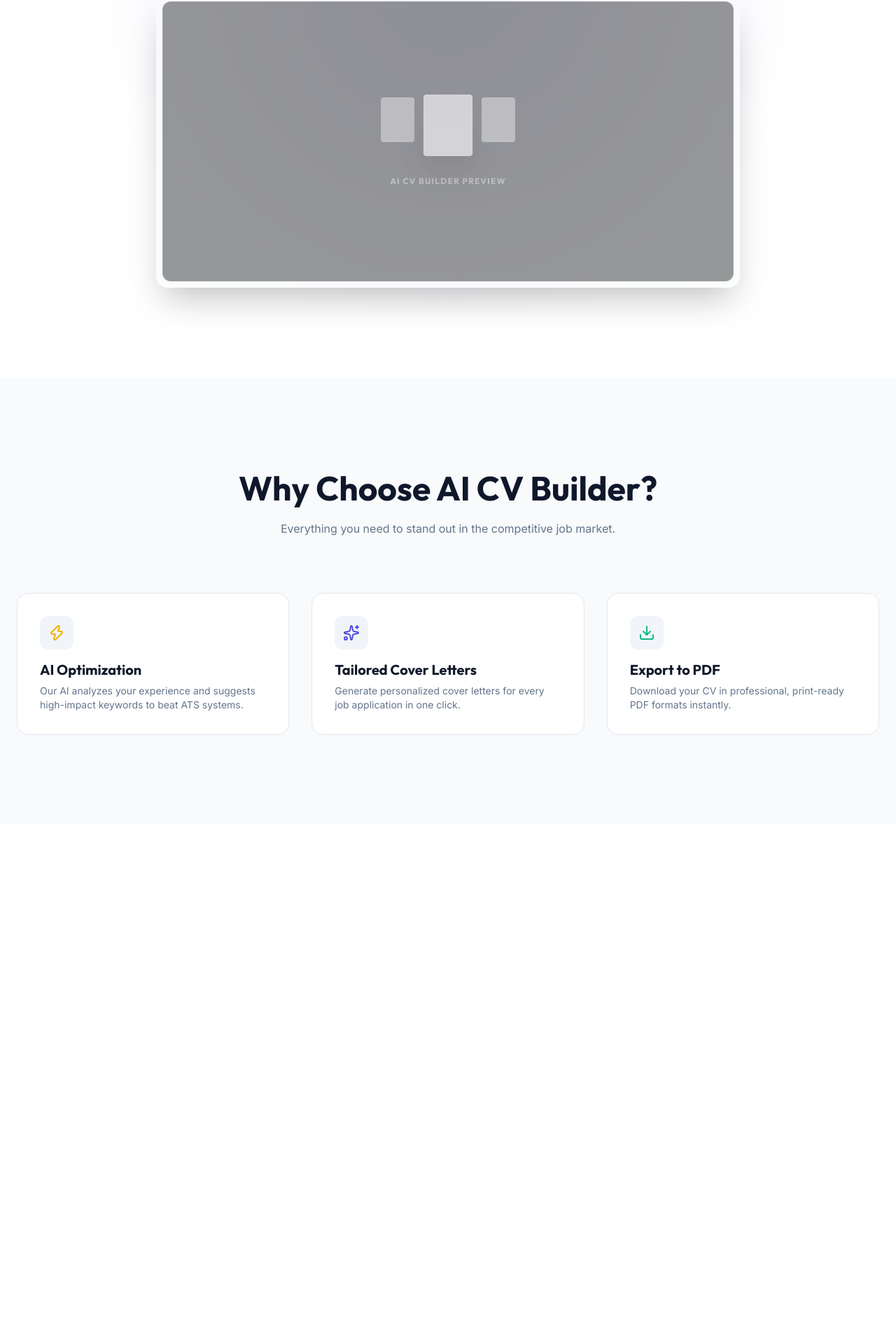
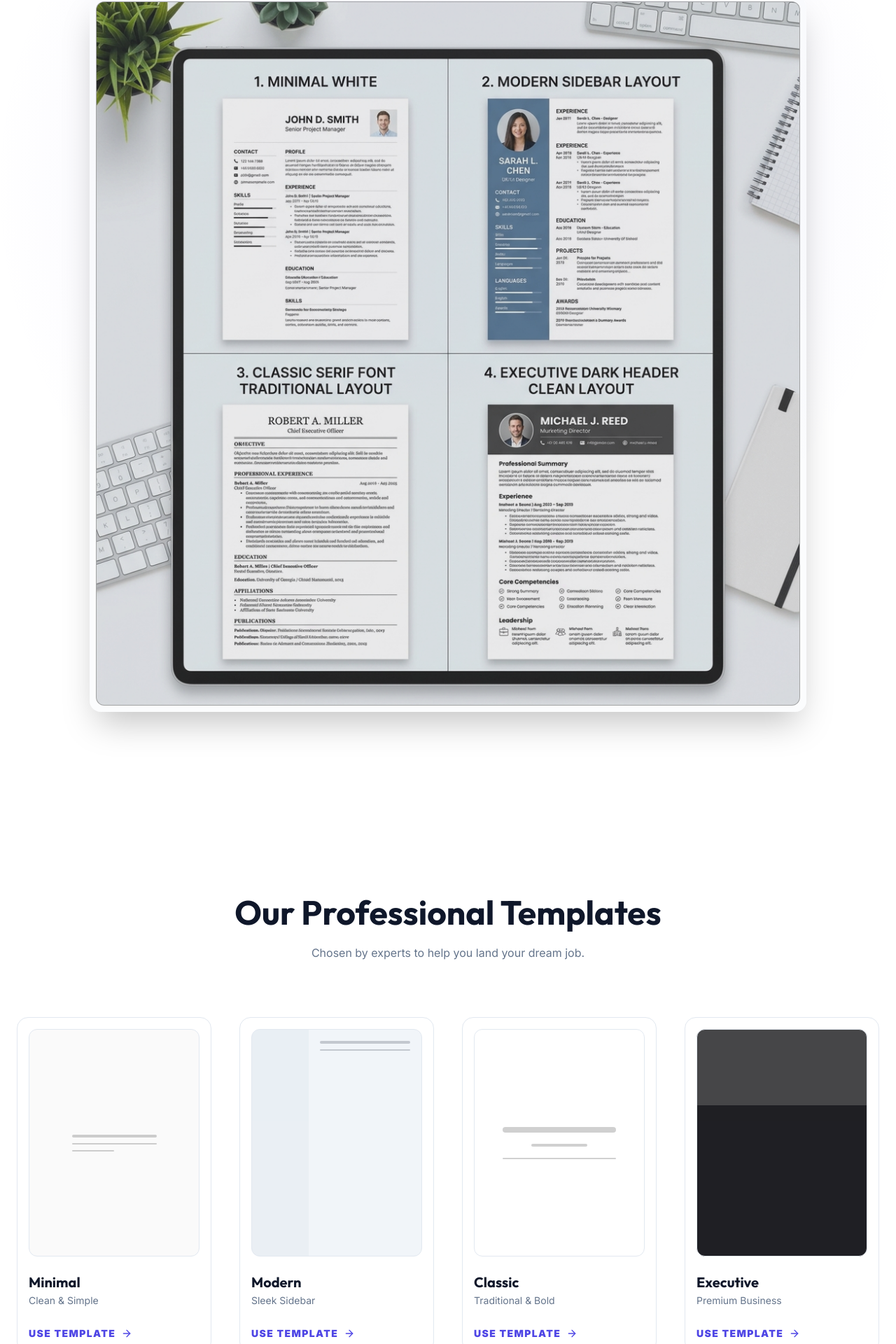
Before and after one commit to jpaulinm72-hue/aicvbuilder, a Next.js app: page / in a window 1280 px wide. Shown: the part 685-2605 px from the top of the page at 70% size. Before the commit the page ends 1863 px from the top, so only its background shows below. Built offline with nearby package versions, Linux system fonts and the light colour scheme; no server answers.

Commit message:
Move auth icons to the right side of inputs

```diff
--- a/src/app/login/page.js
+++ b/src/app/login/page.js
@@ -62,10 +62,10 @@ export default function LoginPage() {
           <div className="space-y-1">
             <label className="text-sm font-semibold ml-1">Email Address</label>
             <div className="relative">
-              <Mail className="absolute left-3 top-3.5 text-muted-foreground" size={18} />
+              <Mail className="absolute right-3 top-3.5 text-muted-foreground" size={18} />
               <input
                 type="email"
-                className="auth-input pl-10"
+                className="auth-input pr-10"
                 placeholder="name@example.com"
                 value={email}
                 onChange={(e) => setEmail(e.target.value)}
@@ -77,10 +77,10 @@ export default function LoginPage() {
           <div className="space-y-1">
             <label className="text-sm font-semibold ml-1">Password</label>
             <div className="relative">
-              <Lock className="absolute left-3 top-3.5 text-muted-foreground" size={18} />
+              <Lock className="absolute right-3 top-3.5 text-muted-foreground" size={18} />
               <input
                 type="password"
-                className="auth-input pl-10"
+                className="auth-input pr-10"
                 placeholder="••••••••"
                 value={password}
                 onChange={(e) => setPassword(e.target.value)}
--- a/src/app/page.js
+++ b/src/app/page.js
@@ -41,16 +41,26 @@ export default function Home() {
 
           {/* Mockup Display */}
           <div className="hero-card relative mx-auto mt-20 max-w-5xl overflow-hidden rounded-2xl border border-white/20 bg-muted/30 p-2 shadow-2xl">
-              <div className="rounded-xl border border-white/10 bg-black/40 p-1 flex items-center justify-center min-h-[400px]">
-                  <div className="text-center p-20">
-                      <div className="flex justify-center gap-4 mb-8">
-                         <div className="w-12 h-16 bg-white rounded border border-white/20 opacity-40"></div>
-                         <div className="w-16 h-20 bg-white rounded border border-white/20 opacity-60 scale-110 shadow-2xl"></div>
-                         <div className="w-12 h-16 bg-white rounded border border-white/20 opacity-40"></div>
-                      </div>
-                      <h4 className="text-white/40 font-bold uppercase tracking-widest text-xs">AI CV BUILDER PREVIEW</h4>
-                  </div>
+              <div className="rounded-xl border border-white/10 bg-black/40 overflow-hidden min-h-[400px]">
+                  <img src="/templates.png" alt="CV Templates Preview" className="w-full h-full object-cover opacity-80" />
               </div>
+          </div>
+        </div>
+      </section>
+
+      {/* Templates Section */}
+      <section id="templates" className="py-32 px-6 bg-white">
+        <div className="mx-auto max-w-7xl">
+          <div className="text-center mb-20">
+            <h2 className="text-3xl font-bold md:text-5xl">Our Professional Templates</h2>
+            <p className="mt-4 text-muted-foreground">Chosen by experts to help you land your dream job.</p>
+          </div>
+
+          <div className="grid gap-10 md:grid-cols-2 lg:grid-cols-4">
+            <TemplateCard title="Minimal" desc="Clean & Simple" type="minimal" />
+            <TemplateCard title="Modern" desc="Sleek Sidebar" type="modern" />
+            <TemplateCard title="Classic" desc="Traditional & Bold" type="classic" />
+            <TemplateCard title="Executive" desc="Premium Business" type="executive" />
           </div>
         </div>
       </section>
@@ -86,6 +96,54 @@ export default function Home() {
   )
 }
 
+function TemplateCard({ title, desc, type }) {
+  return (
+    <div className="group relative overflow-hidden rounded-2xl border border-border bg-background p-4 transition-all hover:shadow-2xl hover:translate-y-[-10px]">
+      <div className={`aspect-[3/4] rounded-xl mb-6 flex items-center justify-center overflow-hidden border border-border transition-all group-hover:border-primary/50 ${
+        type === 'minimal' ? 'bg-zinc-50' :
+        type === 'modern' ? 'bg-slate-100 flex-row' :
+        type === 'classic' ? 'bg-white' : 'bg-zinc-900'
+      }`}>
+        {/* Simplified preview mockup per template type */}
+        {type === 'minimal' && (
+          <div className="w-1/2 space-y-2 opacity-20">
+            <div className="h-1 w-full bg-zinc-900 rounded"></div>
+            <div className="h-0.5 w-full bg-zinc-900 rounded"></div>
+            <div className="h-0.5 w-1/2 bg-zinc-900 rounded"></div>
+          </div>
+        )}
+        {type === 'modern' && (
+          <div className="flex w-full h-full opacity-20">
+            <div className="w-1/3 bg-slate-300 h-full"></div>
+            <div className="w-2/3 p-4 space-y-2">
+               <div className="h-1 w-full bg-slate-900 rounded"></div>
+               <div className="h-0.5 w-full bg-slate-900 rounded"></div>
+            </div>
+          </div>
+        )}
+        {type === 'classic' && (
+          <div className="w-2/3 space-y-4 opacity-20 text-center">
+            <div className="h-2 w-full bg-zinc-900 rounded"></div>
+            <div className="h-1 w-1/2 mx-auto bg-zinc-900 rounded"></div>
+            <div className="h-0.5 w-full bg-zinc-900 rounded"></div>
+          </div>
+        )}
+        {type === 'executive' && (
+          <div className="w-full h-full opacity-20 flex flex-col">
+            <div className="h-1/3 bg-white w-full"></div>
+            <div className="h-2/3 bg-zinc-700 w-full"></div>
+          </div>
+        )}
+      </div>
+      <h3 className="text-xl font-bold mb-1">{title}</h3>
+      <p className="text-muted-foreground text-sm mb-6">{desc}</p>
+      <Link href="/register" className="inline-flex items-center gap-2 text-sm font-black uppercase tracking-widest text-primary hover:gap-3 transition-all">
+        Use Template <ArrowRight size={16} />
+      </Link>
+    </div>
+  )
+}
+
 function FeatureCard({ icon, title, description }) {
   return (
     <div className="rounded-2xl border border-border bg-background p-8 transition-all hover:shadow-xl hover:translate-y-[-5px]">
--- a/src/app/register/page.js
+++ b/src/app/register/page.js
@@ -87,10 +87,10 @@ export default function RegisterPage() {
           <div className="space-y-1">
             <label className="text-sm font-semibold ml-1">Full Name</label>
             <div className="relative">
-              <User className="absolute left-3 top-3.5 text-muted-foreground" size={18} />
+              <User className="absolute right-3 top-3.5 text-muted-foreground" size={18} />
               <input
                 type="text"
-                className="auth-input pl-10"
+                className="auth-input pr-10"
                 placeholder="John Doe"
                 value={fullName}
                 onChange={(e) => setFullName(e.target.value)}
@@ -102,10 +102,10 @@ export default function RegisterPage() {
           <div className="space-y-1">
             <label className="text-sm font-semibold ml-1">Email Address</label>
             <div className="relative">
-              <Mail className="absolute left-3 top-3.5 text-muted-foreground" size={18} />
+              <Mail className="absolute right-3 top-3.5 text-muted-foreground" size={18} />
               <input
                 type="email"
-                className="auth-input pl-10"
+                className="auth-input pr-10"
                 placeholder="name@example.com"
                 value={email}
                 onChange={(e) => setEmail(e.target.value)}
@@ -117,10 +117,10 @@ export default function RegisterPage() {
           <div className="space-y-1">
             <label className="text-sm font-semibold ml-1">Password</label>
             <div className="relative">
-              <Lock className="absolute left-3 top-3.5 text-muted-foreground" size={18} />
+              <Lock className="absolute right-3 top-3.5 text-muted-foreground" size={18} />
               <input
                 type="password"
-                className="auth-input pl-10"
+                className="auth-input pr-10"
                 placeholder="••••••••"
                 value={password}
                 onChange={(e) => setPassword(e.target.value)}
--- a/src/context/LanguageContext.js
+++ b/src/context/LanguageContext.js
@@ -18,7 +18,8 @@ export function LanguageProvider({ children }) {
       getStarted: 'Get Started',
       features: 'Features',
       pricing: 'Pricing',
-      dashboard: 'Dashboard'
+      dashboard: 'Dashboard',
+      templates: 'Templates'
     },
     fr: {
       heroTitle: 'Décrochez le job de vos rêves avec',
@@ -30,7 +31,8 @@ export function LanguageProvider({ children }) {
       getStarted: 'Commencer',
       features: 'Fonctionnalités',
       pricing: 'Tarifs',
-      dashboard: 'Tableau de bord'
+      dashboard: 'Tableau de bord',
+      templates: 'Modèles'
     }
   }
 
```
Also changed, not shown: public/templates.png (added).
